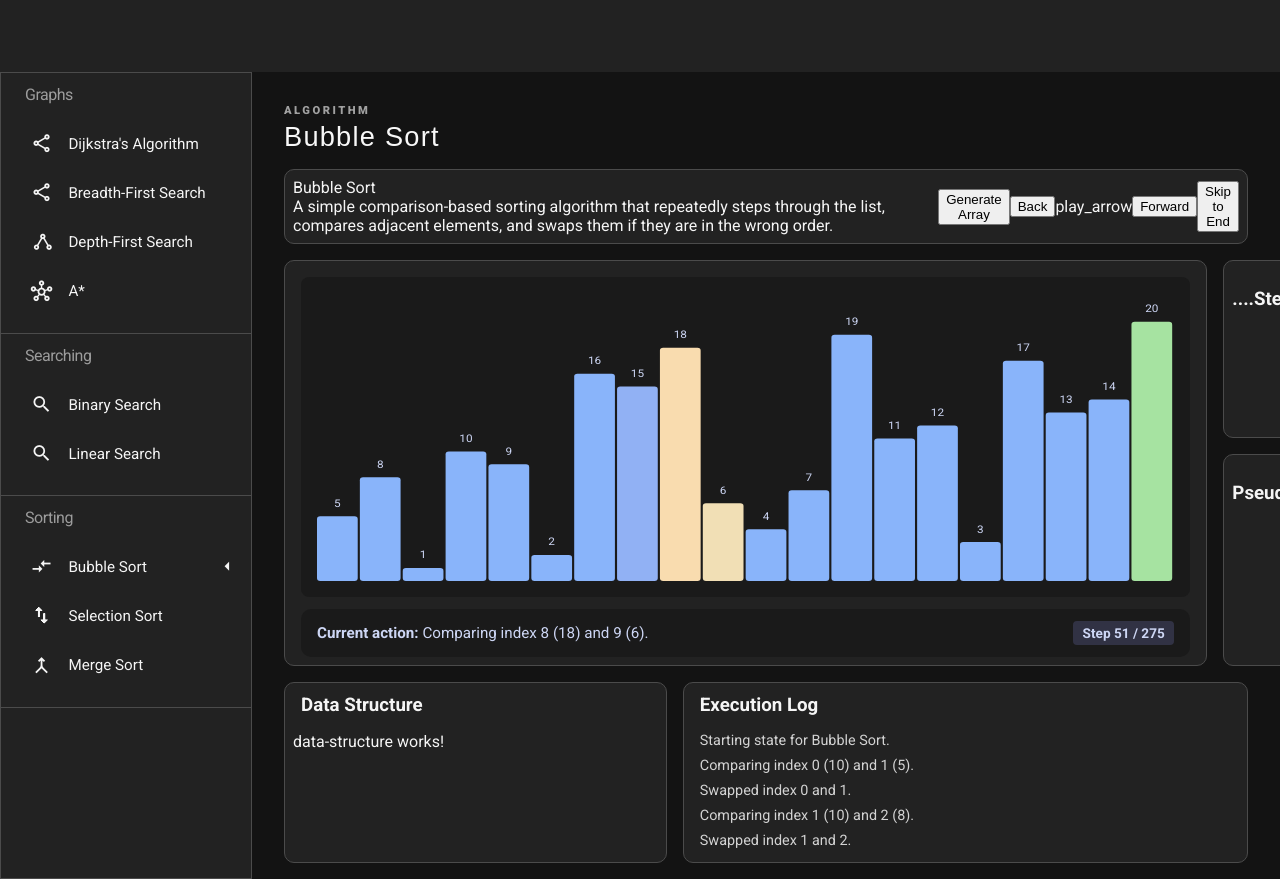
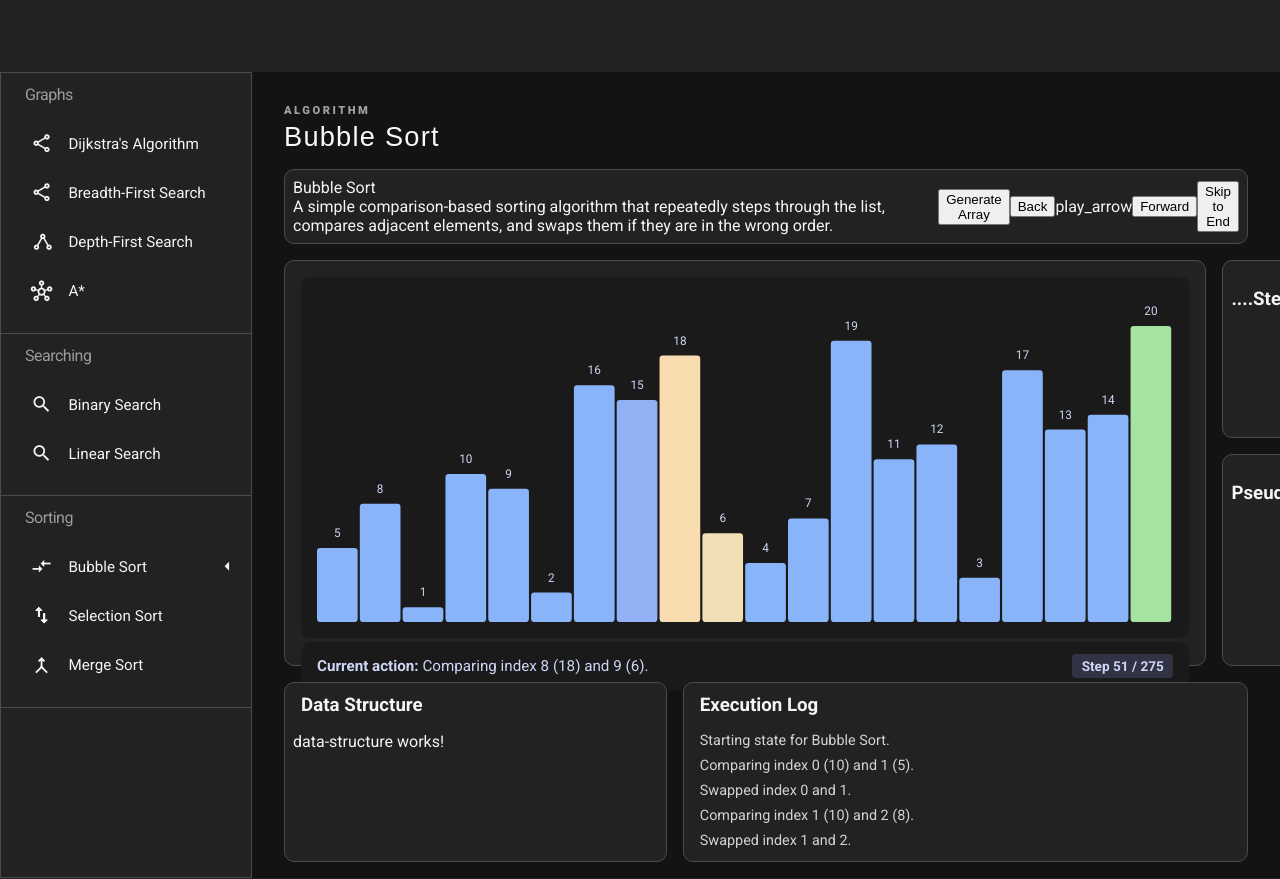
Before and after one commit to flavia3107/algorithm-visualizer, an Angular app: page / in a window 1280 px wide. Shown: the top 879 px of the page. Built offline with nearby package versions, Linux system fonts and the light colour scheme.

Commit message:
Algorithm-Visualizer: Responsivity - P5

```diff
--- a/src/app/components/visualizer/visualizer.scss
+++ b/src/app/components/visualizer/visualizer.scss
@@ -1,6 +1,7 @@
 .stage-wrapper {
 	gap: 0.75rem;
 	width: 100%;
+	height: 100%;
 }
 
 .status-bar {
@@ -28,12 +29,13 @@
 
 .viewport {
 	width: 100%;
+	height: 100%;
 }
 
 .svg-container,
 .canvas-container,
 .empty-state {
-	height: 320px;
+	height: 100%;
 	background: #1a1a1a;
 	border-radius: 8px;
 	padding: 1rem;
```
